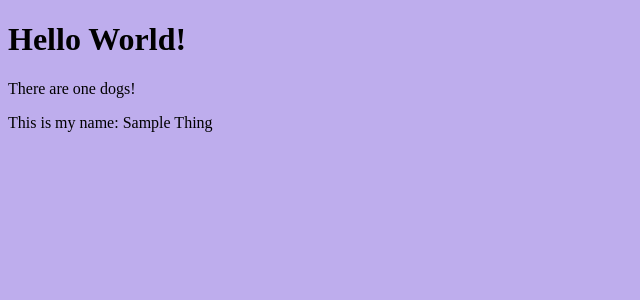
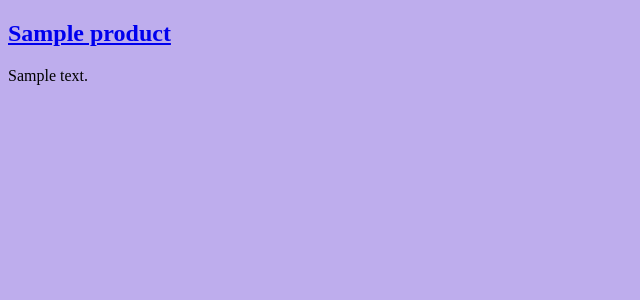
Before and after one commit to momentum-cohort-2018-10/hello-web-app-tiana-horn, a Django app: template collection/templates/index.html in a window 1280 px wide. Shown: the part 134-434 px from the top of the page, without its empty margins (0-640 px from the left). Run offline with Django 3.2, Linux system fonts and the light colour scheme; the template is opened without the code that fills it: most values are stand-ins (such as "Sample title", 1, 10 or a date in 2020).

Commit message:
Index with for loop

```diff
--- a/collection/templates/index.html
+++ b/collection/templates/index.html
@@ -4,11 +4,14 @@
 
 
     {% block title %}
-        My Hello Web App Project - {{ block.super }}
+        Flower Child Remedies - {{ block.super }}
     {% endblock title %}
 
     {% block content %}
-        <h1>Hello World!</h1>
-        <p>There are {{ number|apnumber }} dogs!</p>
-        <p>This is my name: {{ thing|title }}</p>
+        {% for product in products %}
+            <h2><a href="{% url 'product_detail' slug=product.slug %}">
+                {{ product.name }}
+            </a></h2>
+            <p>{{ product.description }}</p>
+        {% endfor %}
     {% endblock content %}
```
